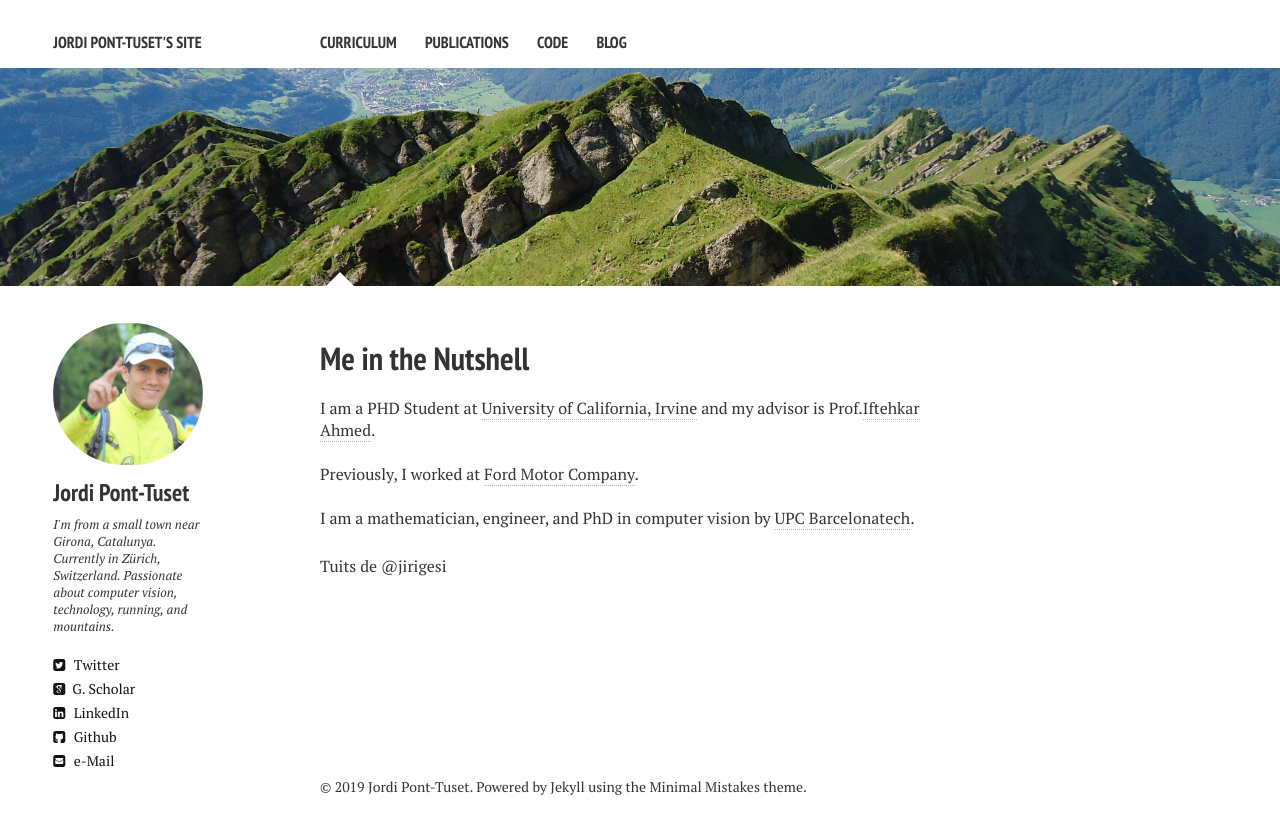
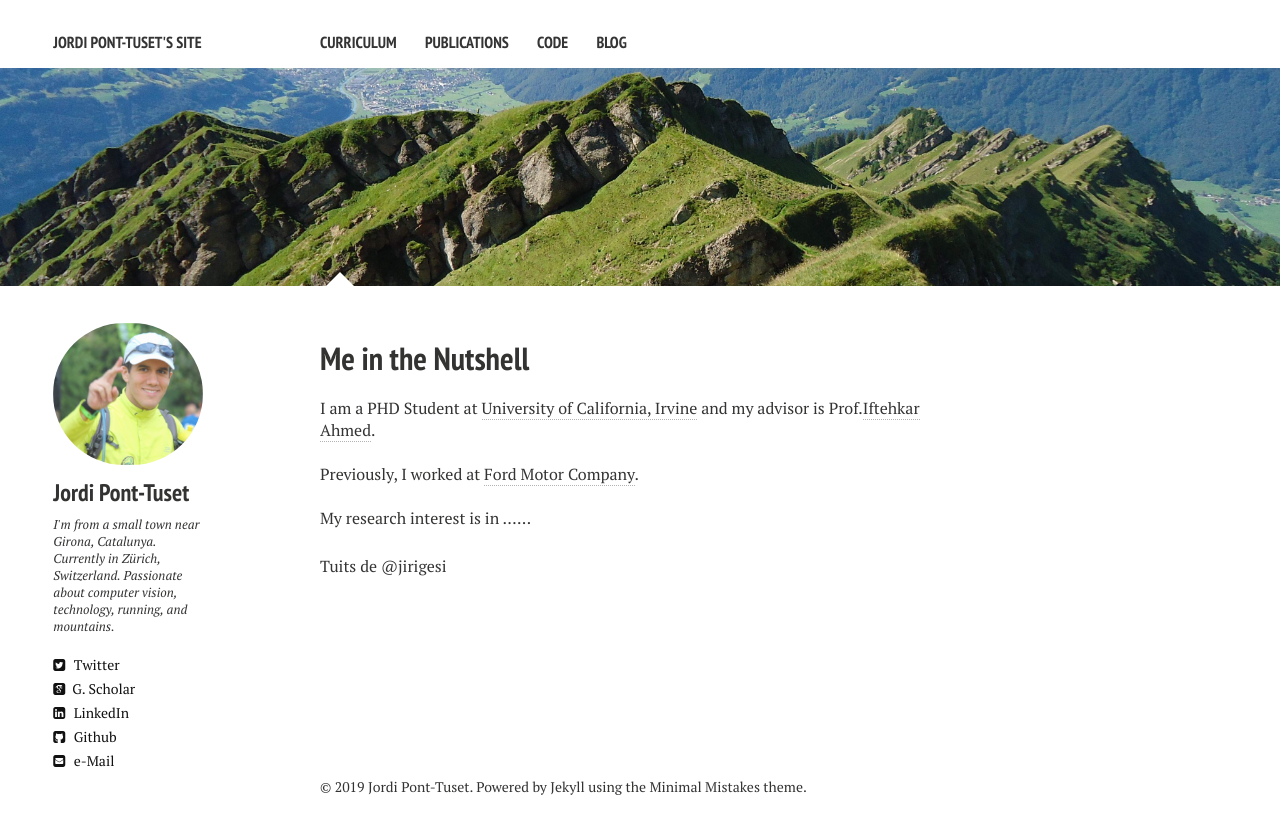
Before and after one commit to Jirigesi/Jirigesi.github.io, a Jekyll site: the page built from index.md, in a window 1280 px wide. Shown: the top 834 px of the page. Built offline with Jekyll 4.4.1, drawn with Linux system fonts in a browser that asks for light colours; nearby versions of some CDN libraries; comment, search, counter and statistics services are not loaded.

Commit message:
Update index.md

```diff
--- a/index.md
+++ b/index.md
@@ -14,4 +14,4 @@ and my advisor is Prof.<a href="https://scholar.google.com/citations?user=_TdMD7
 Previously, I worked at <a href="http://www.vision.ee.ethz.ch/index.en.html" target="_blank">Ford Motor Company</a>.
 
 <br />
-I am a mathematician, engineer, and PhD in computer vision by <a href="http://www.upc.edu" target="_blank">UPC Barcelonatech</a>.
+My research interest is in ......
```
